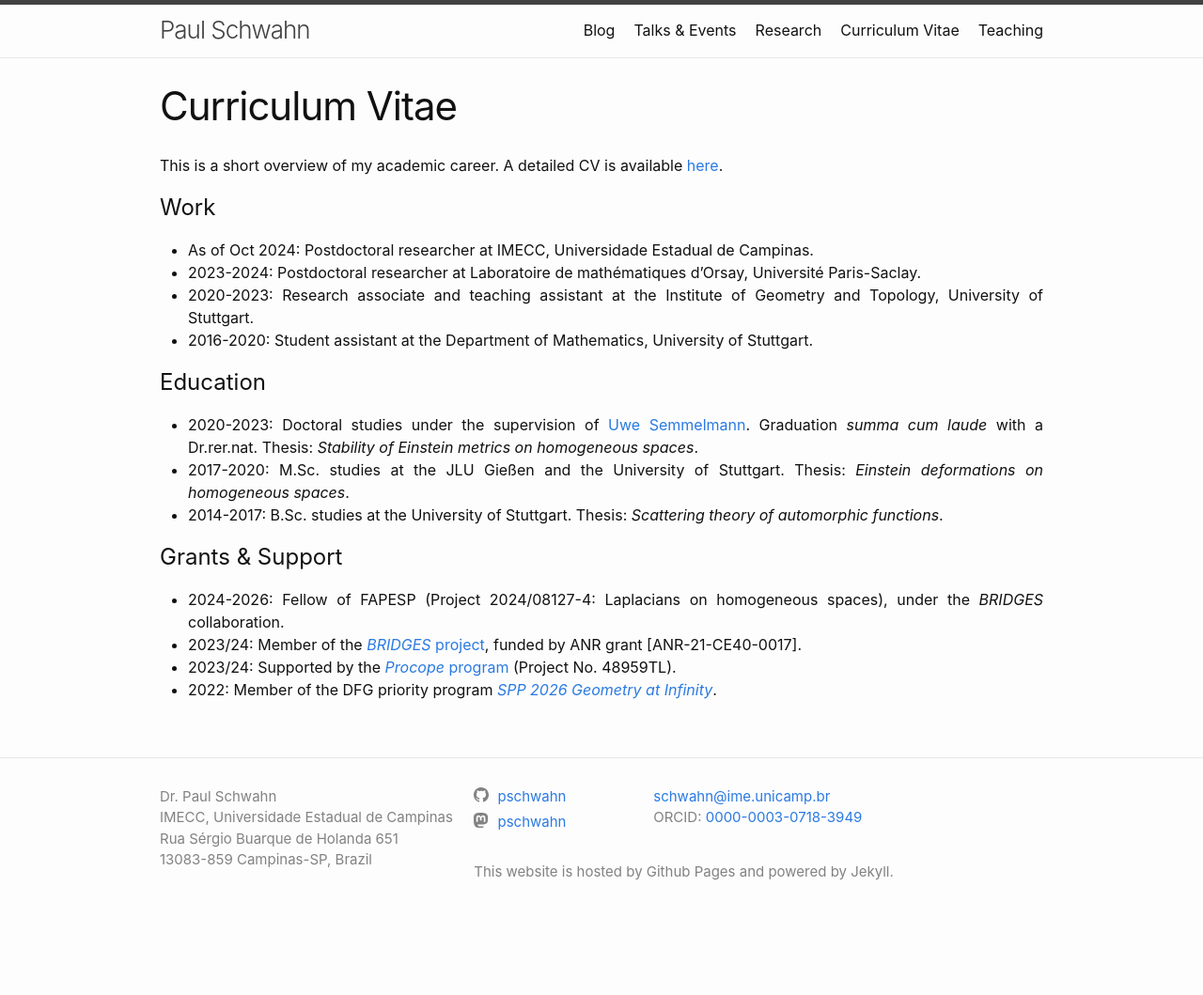
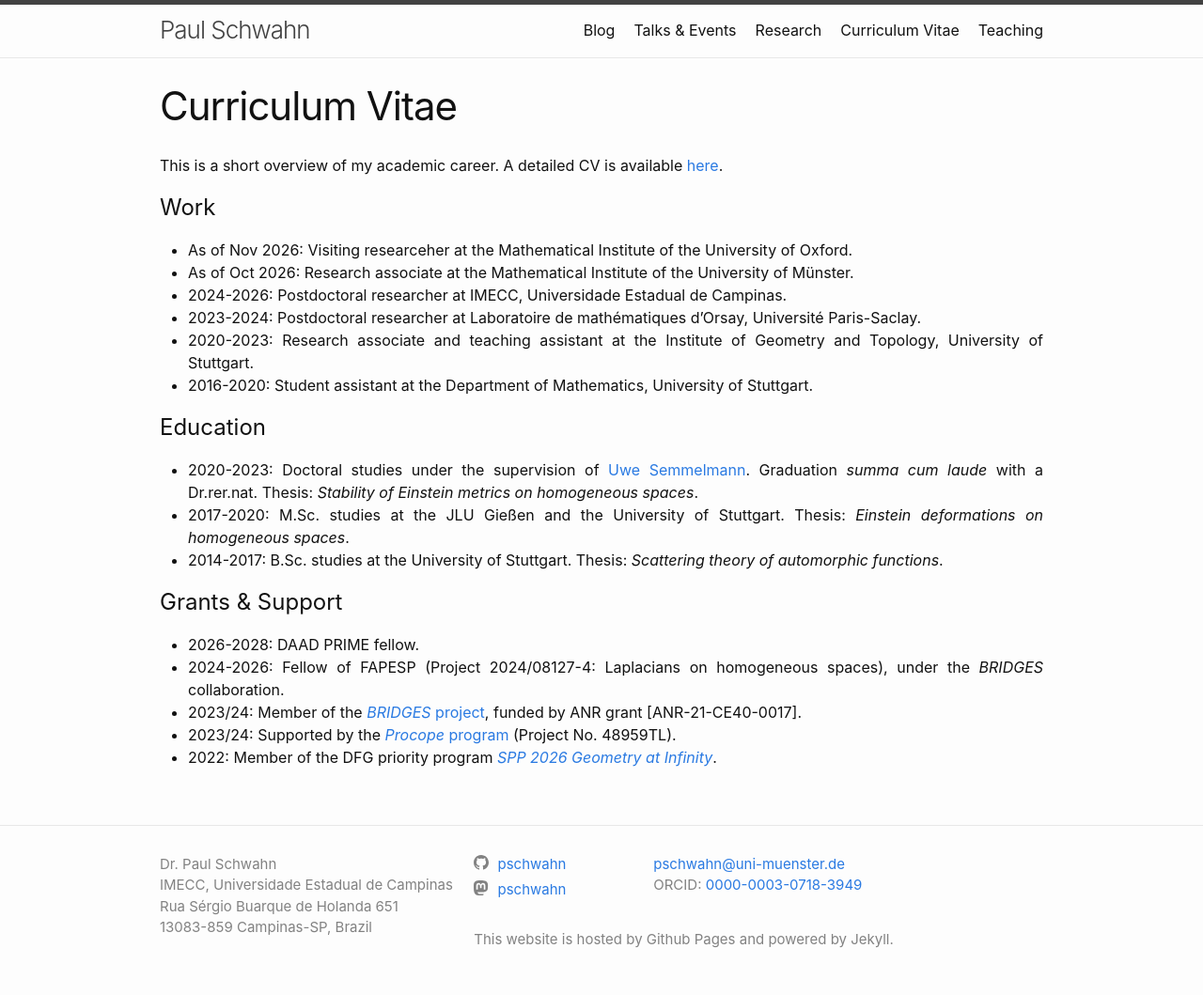
Before and after one commit to PSchwahn/PSchwahn.github.io, a Jekyll site: the page built from resume.markdown, in a window 1280 px wide. Shown: the whole page at 94% size. Built offline with Jekyll 4.4.1, drawn with Linux system fonts in a browser that asks for light colours; some web fonts are replaced; before the commit the page ends 987 px from its top, so only the background shows below that.

Commit message:
new email and affiliation

```diff
--- a/_config.yml
+++ b/_config.yml
@@ -20,12 +20,12 @@
 
 title: Paul Schwahn
 tagline: Home
-email: schwahn@ime.unicamp.br
+email: pschwahn@uni-muenster.de
 # Write an awesome description for your new site here. You can edit this
 # line in _config.yml. It will appear in your document head meta (for
 # Google search results) and in your feed.xml site description.
 description: >- # this means to ignore newlines until "baseurl:"
-  Hi, I am Paul Schwahn, a postdoctoral researcher at Unicamp.
+  Hi, I am Paul Schwahn, a postdoctoral researcher at U Münster, and as of November 2026 a visiting researcher at U Oxford.
 baseurl: "" # the subpath of your site, e.g. /blog
 url: "" # the base hostname & protocol for your site, e.g. http://example.com
 mastodon:
--- a/index.markdown
+++ b/index.markdown
@@ -26,4 +26,4 @@ Fig. 3: Me visiting MoMath (National Museum of Mathematics, New York) in June 20
 
 <br>
 
-<p style="color: #828282;">Latest update: September 14, 2026</p>
+<p style="color: #828282;">Latest update: September 30, 2026</p>
--- a/resume.markdown
+++ b/resume.markdown
@@ -7,7 +7,9 @@ This is a short overview of my academic career. A detailed CV is available [here
 
 # Work
 
-* As of Oct 2024: Postdoctoral researcher at IMECC, Universidade Estadual de Campinas.
+* As of Nov 2026: Visiting researceher at the Mathematical Institute of the University of Oxford.
+* As of Oct 2026: Research associate at the Mathematical Institute of the University of Münster.
+* 2024-2026: Postdoctoral researcher at IMECC, Universidade Estadual de Campinas.
 * 2023-2024: Postdoctoral researcher at Laboratoire de mathématiques d'Orsay, Université Paris-Saclay.
 * 2020-2023: Research associate and teaching assistant at the Institute of Geometry and Topology, University of Stuttgart.
 * 2016-2020: Student assistant at the Department of Mathematics, University of Stuttgart.
@@ -20,6 +22,7 @@ This is a short overview of my academic career. A detailed CV is available [here
 
 # Grants & Support
 
+* 2026-2028: DAAD PRIME fellow.
 * 2024-2026: Fellow of FAPESP (Project 2024/08127-4: Laplacians on homogeneous spaces), under the *BRIDGES* collaboration.
 * 2023/24: Member of the [*BRIDGES* project](https://anr.fr/Project-ANR-21-CE40-0017), funded by ANR grant [ANR-21-CE40-0017].
 * 2023/24: Supported by the [*Procope* program](https://www.campusfrance.org/fr/procope) (Project No. 48959TL).
```
Also changed, not shown: 1 other file.
